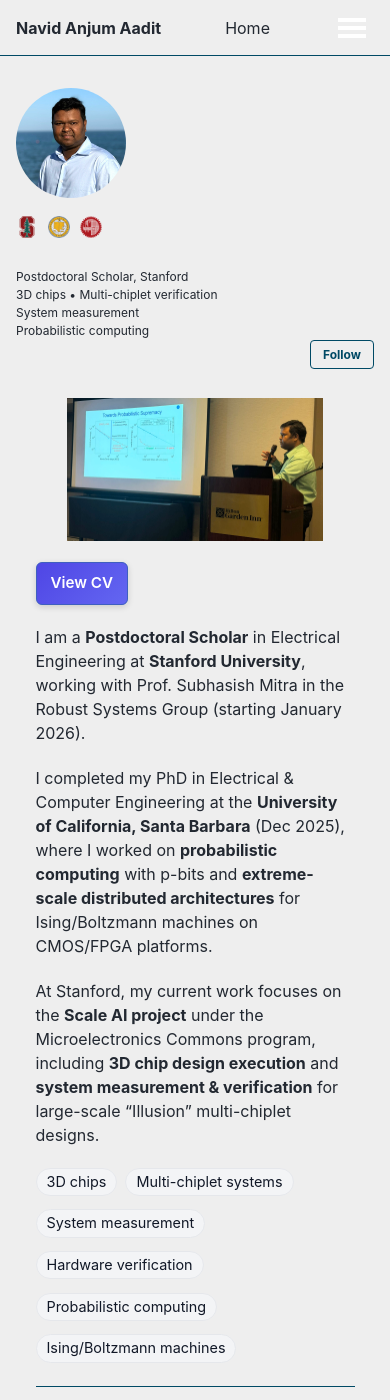
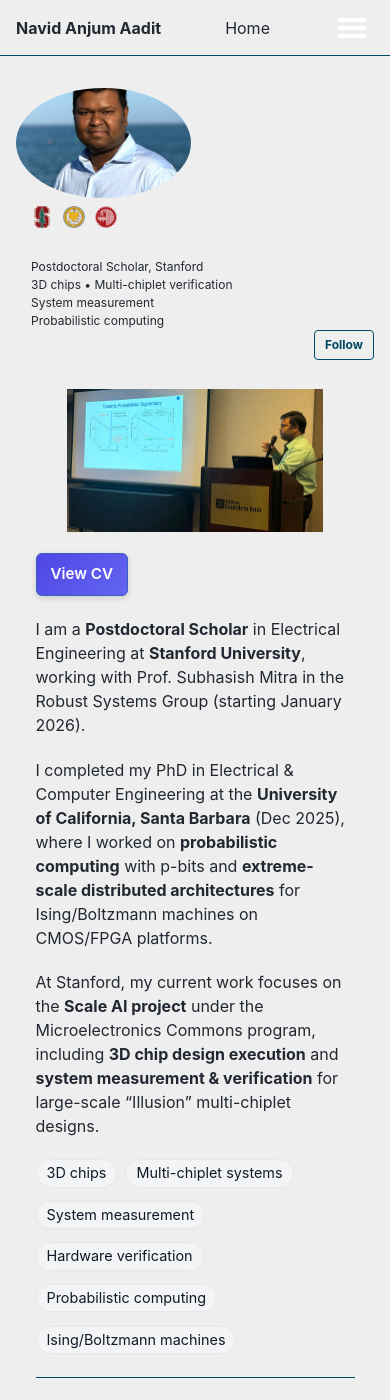
Before and after one commit to navidaadit/navidaadit.github.io, a Jekyll site: the page built from _pages/about.md, in a window 390 px wide and 1400 px high. Built offline with Jekyll 4.4.1, drawn with Linux system fonts in a browser that asks for light colours.

Commit message:
Update _custom.scss

```diff
--- a/_sass/_custom.scss
+++ b/_sass/_custom.scss
@@ -1,11 +1,14 @@
 /* ===========================================================
    Navid Aadit — site overrides
+   (grid layout, justified text, hero image, keyword pills,
+    spotlight images, and a single clean footer)
    =========================================================== */
 
 /* ---------- Global width ---------- */
 .initial-content,
 .page__inner,
 .page {
+  /* clamp on very wide monitors to stop overflow/stretch */
   max-width: min(1400px, 90vw);
   margin-left: auto;
   margin-right: auto;
@@ -14,14 +17,14 @@
 }
 
 /* ---------- Content width cap inside right column ---------- */
-:root { --content-max: 75%; }
+:root { --content-max: 75%; } /* simple size var (not theme-related) */
 
-/* Limit inner text width */
+/* Limit inner text width (not hero/pills/CV button) */
 .layout--single .page__content > *:not(.hero-img):not(.keyword-pills):not(.cv-row) {
   max-width: var(--content-max);
 }
 
-/* Justified body text */
+/* Justified body text (base) */
 .layout--single .page__content p {
   text-align: justify;
   text-justify: inter-word;
@@ -32,152 +35,122 @@
 /* Clear legacy floats */
 .page::after { content: ""; display: block; clear: both; }
 
-
 /* ===========================================================
-   1. SIDEBAR ALIGNMENT (ALWAYS LEFT)
+   AUTHOR SIDEBAR FIXES (LEFT ALIGNED EVERYWHERE + ICON/TEXT INLINE)
    =========================================================== */
 
-/* Force Avatar Left on ALL screens */
-.author__avatar {
-  display: block !important;
+/* Make avatar + bio + everything left aligned everywhere */
+.sidebar .author__avatar,
+.sidebar .author__content,
+.sidebar .author__bio,
+.sidebar .affil-logos,
+.sidebar .author__urls-wrapper,
+.sidebar .author__urls {
   text-align: left !important;
-  width: 100% !important;
-  margin-left: 0 !important;
 }
 
-.author__avatar img {
-  margin: 0 !important; /* Removes centering margins */
-  margin-bottom: 10px !important;
+/* Avatar: left aligned (no centering), consistent sizing */
+.author__avatar{
   display: block !important;
+  width: 100% !important;
+}
+.author__avatar img{
   width: 150px;
   height: 150px;
   object-fit: cover;
   border-radius: 50%;
+  margin: 0 !important;    /* left */
+  display: block !important;
+}
+@media (max-width: 640px){
+  .author__avatar img{ width: 110px; height: 110px; }
 }
 
-/* Force Name/Bio Left on ALL screens */
-.sidebar .author__content,
-.sidebar .author__bio {
-  text-align: left !important;
-  width: 100% !important;
-  margin-left: 0 !important;
-  padding-left: 0 !important;
-}
-
-/* Force Logos Left */
-.sidebar .affil-logos {
+/* Logos: keep them left too */
+.sidebar .affil-logos{
   display: flex !important;
   width: 100% !important;
-  justify-content: flex-start !important; /* Starts from left */
+  justify-content: flex-start !important;
   align-items: center !important;
   gap: 10px !important;
+  line-height: 1 !important;
   margin: 8px 0 12px 0 !important;
   padding: 0 !important;
+  flex-wrap: nowrap !important;
 }
-.sidebar .affil-logo {
+.sidebar .affil-logo{
   width: 22px;
   height: 22px;
   object-fit: contain;
   display: block !important;
 }
 
-/* ===========================================================
-   2. FIX STANFORD / LOCATION LINKS (Prevent New Line)
-   =========================================================== */
-
-/* Reset List Styles */
-.sidebar .author__urls ul {
+/* ---- KEY FIX: icon + text must be on same line/column, never under icon ---- */
+/* Remove any indentation */
+.sidebar .author__urls{
   padding-left: 0 !important;
   margin-left: 0 !important;
-  list-style-type: none !important;
+}
+.sidebar .author__urls li{
+  margin-left: 0 !important;
+  padding-left: 0 !important;
+  list-style: none !important;
 }
 
-/* The 'a' tag becomes a flex container.
-   This treats the Icon and the Text as two blocks sitting side-by-side.
-*/
-.sidebar .author__urls li a {
-  display: flex !important;
-  flex-direction: row !important;
-  align-items: flex-start !important;
-  width: 100% !important;
-  gap: 12px !important; /* Space between Icon and Text */
-  text-decoration: none !important;
-  padding: 3px 0 !important;
+/* Layout each contact row as a 2-column grid: [icon][text] */
+.sidebar .author__urls li{
+  display: grid !important;
+  grid-template-columns: 1.25em 1fr !important;
+  column-gap: 8px !important;
+  align-items: start !important;
 }
 
-/* Force the Icon to stay an Icon (don't break line) */
-.sidebar .author__urls li a i {
-  display: inline-block !important;
-  width: 20px !important;
-  text-align: center !important;
-  flex-shrink: 0 !important; /* Never shrink the icon */
-  margin-top: 4px !important; /* Align with text top */
-  line-height: 1 !important;
+/* If theme wraps item in <a>, make <a> NOT break layout */
+.sidebar .author__urls li > a{
+  display: contents !important; /* lets li grid control icon/text */
 }
 
-/* Target the text inside the link to ensure it handles wrapping correctly */
-.sidebar .author__urls li a span {
-  display: block !important; /* Treat text as a block next to icon */
-  text-align: left !important;
+/* Icon column: fixed width */
+.sidebar .author__urls li i,
+.sidebar .author__urls li svg{
+  width: 1.25em !important;
+  margin-top: 2px;
+}
+
+/* Text column: force inline-ish wrappers so they don't drop to new line */
+.sidebar .author__urls li span,
+.sidebar .author__urls li .label,
+.sidebar .author__urls li .p-locality,
+.sidebar .author__urls li .p-region,
+.sidebar .author__urls li .p-country-name,
+.sidebar .author__urls li div,
+.sidebar .author__urls li p{
+  display: inline !important;
+  margin: 0 !important;
+  min-width: 0 !important;
+  overflow-wrap: anywhere !important;
+  word-break: normal !important;
 }
 
 /* ===========================================================
-   3. MOBILE FOLLOW BUTTON (KEEP RIGHT)
+   HERO + CONTENT ELEMENTS
    =========================================================== */
 
-/* Mobile Sidebar Wrapper */
-@media (max-width: 1023px) {
-  /* Smaller avatar for phone, still left aligned */
-  .author__avatar img {
-    width: 110px !important;
-    height: 110px !important;
-  }
+/* Remove any built-in hero from the theme */
+.page__hero,
+.page__hero--overlay,
+.hero-landing { display: none !important; }
 
-  /* Make sure the container holding the button goes to the right */
-  .author__urls-wrapper {
-    display: flex !important;
-    justify-content: flex-end !important; /* Pushes button to Right */
-    width: 100% !important;
-    position: relative !important;
-    margin: 0 !important;
-    padding: 0 !important;
-  }
-
-  /* The Button itself */
-  .author__urls-wrapper .btn {
-    display: inline-block !important;
-    margin: 0 !important;
-  }
-
-  /* The Dropdown Menu position */
-  .author__urls {
-    position: absolute !important;
-    right: 0 !important;
-    left: auto !important;
-    top: calc(100% + 10px) !important;
-    z-index: 9999 !important;
-    background: white !important;
-    border: 1px solid #e5e7eb;
-    box-shadow: 0 5px 15px rgba(0,0,0,0.1);
-    width: 250px !important;
-    text-align: left !important;
-    padding: 10px !important;
-  }
+/* Hero image (no crop, 80%, centered, no extra gap) */
+.hero-img {
+  display: block;
+  width: 80%;
+  height: auto;
+  margin: 0 auto 0 auto;  /* no bottom margin */
+  border-bottom: none;    /* no line */
 }
 
-/* Desktop Layer fix */
-@media (min-width:1024px){
-  .sidebar{ z-index: 1 !important; }
-  .page__content{ position: relative; z-index: 2 !important; }
-}
-
-
-/* ===========================================================
-   HERO / CONTENT / PILLS (Standard)
-   =========================================================== */
-
-.page__hero, .page__hero--overlay, .hero-landing { display: none !important; }
-.hero-img { display: block; width: 80%; height: auto; margin: 0 auto 0 auto; border-bottom: none; }
+/* ---------- Download CV button ---------- */
 .cv-row { margin: 0.5rem 0 1rem 0; }
 
 .page__content .btn--cv {
@@ -195,96 +168,313 @@
 .page__content .btn--cv:hover  { background-color: #3f5fc0; border-color: #3552a6; }
 .page__content .btn--cv:active { transform: translateY(1px); }
 
-/* Keywords */
+/* ---------- Keyword pills ---------- */
 .keyword-pills {
-  list-style: none; padding: 0; margin: 0.25rem 0 0.5rem 0;
-  display: flex; flex-wrap: wrap; gap: 6px 8px;
+  list-style: none;
+  padding: 0;
+  margin: 0.25rem 0 0.5rem 0;
+  display: flex;
+  flex-wrap: wrap;
+  gap: 6px 8px;
 }
 .keyword-pills li {
-  font-size: 0.9rem; line-height: 1; padding: 6px 10px;
-  border-radius: 999px; white-space: nowrap;
+  font-size: 0.9rem;
+  line-height: 1;
+  padding: 6px 10px;
+  border-radius: 999px;
+  white-space: nowrap;
   border: 1px solid #e5e7eb !important;
   background: #f3f4f6 !important;
   color: #111827 !important;
 }
 
-/* Gallery / Images */
-.figure-card { overflow: hidden; border-radius: 10px; position: relative; border: 1px solid #e5e7eb; background: #f7fafc; }
+/* ---------- Spotlight / Research gallery images ---------- */
+.figure-card {
+  overflow: hidden;
+  border-radius: 10px;
+  position: relative;
+  border: 1px solid #e5e7eb;
+  background: #f7fafc;
+}
+
+/* True 4:3 box via aspect-ratio so captions stay below */
 .figure-card img {
-  display:block; width:100% !important; height:auto !important;
-  aspect-ratio: 4 / 3; object-fit: contain !important; object-position: center !important;
+  display:block;
+  width:100% !important;
+  height:auto !important;
+  aspect-ratio: 4 / 3;
+  object-fit: contain !important;
+  object-position: center !important;
   background: transparent !important;
 }
-.figure-card.fill img { object-fit: cover !important; object-position: center !important; }
-.gallery-2x2{ display:grid; grid-template-columns:repeat(2,minmax(0,1fr)); gap:12px; margin:.6rem 0 1.2rem; }
-@media (max-width:980px){ .gallery-2x2{ grid-template-columns:1fr; } }
+
+/* Optional: make an image FILL its card (good for tall rack photos) */
+.figure-card.fill img {
+  object-fit: cover !important;
+  object-position: center !important;
+}
+
+/* 2×2 spotlight grid */
+.gallery-2x2{
+  display:grid;
+  grid-template-columns:repeat(2,minmax(0,1fr));
+  gap:12px;
+  margin:.6rem 0 1.2rem;
+}
+@media (max-width:980px){
+  .gallery-2x2{ grid-template-columns:1fr; }
+}
+
+/* Icons in Recognition list */
 .page__content i.fas { color: #3b82f6; margin-right: 6px; }
 
-/* Footer */
-.page__footer, .page__footer::before, .page__footer::after {
-  background: transparent !important; border: 0 !important; box-shadow: none !important; padding: 0 !important; min-height: 0 !important;
+/* ===========================================================
+   FOOTER: single slim bar
+   =========================================================== */
+.page__footer,
+.page__footer::before,
+.page__footer::after {
+  background: transparent !important;
+  border: 0 !important;
+  box-shadow: none !important;
+  padding: 0 !important;
+  min-height: 0 !important;
 }
 .page__footer-follow { display: none !important; }
+.footer-bar {
+  display: flex !important;
+  align-items: center !important;
+  justify-content: space-between !important;
+  width: 100% !important;
+  max-width: none !important;
+  margin: 0 !important;
+  padding: 6px 16px !important;
+  background: #f7fafc !important;
+  color: #475569 !important;
+  border-top: 1px solid #e5e7eb !important;
+  font-size: 0.78rem !important;
+  line-height: 1.2;
+}
+.footer-left  { opacity: .92; }
+.footer-right { opacity: .92; text-align: right; }
 
-.footer-bar {
-  display: flex !important; align-items: center !important; justify-content: space-between !important;
-  width: 100% !important; max-width: none !important; margin: 0 !important;
-  padding: 6px 16px !important; background: #f7fafc !important; color: #475569 !important;
-  border-top: 1px solid #e5e7eb !important; font-size: 0.78rem !important; line-height: 1.2;
+/* ---------- Responsive ---------- */
+.page { margin-top: 1rem; }
+@media (max-width: 520px) {
+  .footer-bar { flex-wrap: wrap; row-gap: 4px; }
 }
-.footer-left { opacity: .92; }
-.footer-right { opacity: .92; text-align: right; }
-.page { margin-top: 1rem; }
-@media (max-width: 520px) { .footer-bar { flex-wrap: wrap; row-gap: 4px; } }
 
-/* Justification & Widths */
+/* ===========================================================
+   HARD ENFORCE: 75% inner width + justification, no hyphens
+   =========================================================== */
 .layout--single .page__content > *:not(.hero-img):not(.keyword-pills):not(.cv-row):not(.gallery-3):not(.figure-card) {
-  width: 100% !important; max-width: var(--content-max) !important; margin-right: auto !important; margin-left: 0 !important;
+  width: 100% !important;
+  max-width: var(--content-max) !important;
+  margin-right: auto !important;
+  margin-left: 0 !important;
 }
 @media (max-width: 980px) {
   .layout--single .page__content > *:not(.hero-img):not(.keyword-pills):not(.cv-row):not(.gallery-3):not(.figure-card) {
-    max-width: none !important; width: 100% !important; margin: 0 !important;
+    max-width: none !important;
+    width: 100% !important;
+    margin: 0 !important;
   }
 }
-.layout--single .page__content { text-align: justify !important; text-justify: inter-word; }
 
-.page__content .card ul, .page__content .card ol, .page__content .card li, .page__content .card p,
-.page__content .section ul, .page__content .section ol, .page__content .section li, .page__content .section p {
-  text-align: left !important; text-justify: auto !important; -webkit-hyphens: none !important; hyphens: none !important;
+/* Justify main content only (NOT sidebar/author area) */
+.layout--single .page__content {
+  text-align: justify !important;
+  text-justify: inter-word;
 }
-.page__content .card, .page__content .section {
-  background: #ffffff !important; border-color: #e5e7eb !important; color: #111827 !important;
+
+/* Don't justify lists/paragraphs inside white boxes */
+.page__content .card ul,
+.page__content .card ol,
+.page__content .card li,
+.page__content .card p,
+.page__content .section ul,
+.page__content .section ol,
+.page__content .section li,
+.page__content .section p {
+  text-align: left !important;
+  text-justify: auto !important;
+  -webkit-hyphens: none !important;
+  hyphens: none !important;
 }
-.page__content p, .page__content li, .page__content blockquote, .page__content .figcap, .page__content .small-note {
-  -webkit-hyphens: none !important; hyphens: none !important; word-break: normal !important; overflow-wrap: break-word;
+
+/* Make “card/section” boxes light */
+.page__content .card,
+.page__content .section {
+  background: #ffffff !important;
+  border-color: #e5e7eb !important;
+  color: #111827 !important;
 }
-.page__content h1, .page__content h2, .page__content h3, .page__content h4, .page__content h5, .page__content h6,
-.page__content .keyword-pills, .page__content .keyword-pills *, .page__content .pill-list, .page__content .pill-list *,
-.page__content .stat-row, .page__content .stat-row *, .page__content .card h4, .page__content .cv-row,
-.footer-bar, .footer-bar * { text-align: left !important; }
 
-/* Centered Captions */
-.page__content .figure-card > figcaption, .page__content .figure-card > .figcap,
+/* Turn off hyphenation, keep graceful wrapping */
+.page__content p,
+.page__content li,
+.page__content blockquote,
+.page__content .figcap,
+.page__content .small-note {
+  -webkit-hyphens: none !important;
+  hyphens: none !important;
+  word-break: normal !important;
+  overflow-wrap: break-word;
+}
+
+/* Keep non-paragraph UI bits left-aligned */
+.page__content h1,
+.page__content h2,
+.page__content h3,
+.page__content h4,
+.page__content h5,
+.page__content h6,
+.page__content .keyword-pills,
+.page__content .keyword-pills *,
+.page__content .pill-list,
+.page__content .pill-list *,
+.page__content .stat-row,
+.page__content .stat-row *,
+.page__content .card h4,
+.page__content .cv-row,
+.footer-bar,
+.footer-bar * {
+  text-align: left !important;
+}
+
+/* ---------- CENTER CAPTIONS IN FIGURE CARDS ---------- */
+.page__content .figure-card > figcaption,
+.page__content .figure-card > .figcap,
 .layout--single .page__content .gallery-2x2 .figure-card > figcaption,
 .layout--single .page__content .gallery-2x2 .figure-card > .figcap {
-  display: block !important; width: 100% !important; text-align: center !important;
-  margin-top: 6px !important; font-size: 0.9rem !important; line-height: 1.35 !important; color: #475569 !important;
-}
-.page__content .figure-card > figcaption *, .page__content .figure-card > .figcap * {
-  text-align: inherit !important; margin: 0 !important; display: inline !important;
+  display: block !important;
+  width: 100% !important;
+  text-align: center !important;
+  margin-top: 6px !important;
+  font-size: 0.9rem !important;
+  line-height: 1.35 !important;
+  color: #475569 !important;
 }
 
-/* Teaching/Pubs */
-.page__content .course-item { display:flex; align-items:flex-start; gap:10px; flex-wrap: wrap; }
-.page__content .course-item > div { flex: 1 1 0; min-width: 0; overflow-wrap: anywhere; word-break: normal; }
-.page__content .course-item .badge { flex: 0 0 auto; white-space: nowrap; }
-.cite-id, .pub-id, .id-badge, .entry-id, .label, [class^="id-"], [class*=" id-"] {
-  border: 1px solid #e5e7eb !important; background: #f3f4f6 !important; color: #111827 !important;
-  border-radius: 999px; padding: 2px 8px; font-weight: 600;
+/* Ensure children inherit centering, never override it */
+.page__content .figure-card > figcaption *,
+.page__content .figure-card > .figcap * {
+  text-align: inherit !important;
+  margin: 0 !important;
+  display: inline !important;
 }
-.greedy-nav .hidden-links li a { padding-top: 10px; padding-bottom: 10px; line-height: 1.2; }
-.inline-list li{ white-space:normal !important; overflow-wrap:anywhere !important; word-break:normal !important; max-width:100% !important; }
-.page__content a:not(.btn--cv):not(.no-link-style), .footer-bar a:not(.no-link-style) {
-  color: inherit !important; text-decoration: underline; text-decoration-thickness: 1px; text-underline-offset: 2px;
+
+/* Teaching/service mobile overflow fix */
+.page__content .course-item {
+  display:flex;
+  align-items:flex-start;
+  gap:10px;
+  flex-wrap: wrap;
 }
-.page__content a:not(.btn--cv):not(.no-link-style):hover, .footer-bar a:not(.no-link-style):hover { color: #1d4ed8 !important; }
+.page__content .course-item > div {
+  flex: 1 1 0;
+  min-width: 0;
+  overflow-wrap: anywhere;
+  word-break: normal;
+}
+.page__content .course-item .badge {
+  flex: 0 0 auto;
+  white-space: nowrap;
+}
+
+/* Publications ID tags */
+.cite-id, .pub-id, .id-badge, .entry-id, .label,
+[class^="id-"], [class*=" id-"] {
+  border: 1px solid #e5e7eb !important;
+  background: #f3f4f6 !important;
+  color: #111827 !important;
+  border-radius: 999px;
+  padding: 2px 8px;
+  font-weight: 600;
+}
+
+/* Slimmer mobile dropdown menu */
+.greedy-nav .hidden-links li a {
+  padding-top: 10px;
+  padding-bottom: 10px;
+  line-height: 1.2;
+}
+
+/* Inline reviewer list wrap-safety */
+.inline-list li{
+  white-space:normal !important;
+  overflow-wrap:anywhere !important;
+  word-break:normal !important;
+  max-width:100% !important;
+}
+
+/* ---------- LINKS: inherit color; turn blue only on hover/focus ---------- */
+.page__content a:not(.btn--cv):not(.no-link-style),
+.footer-bar a:not(.no-link-style) {
+  color: inherit !important;
+  text-decoration: underline;
+  text-decoration-thickness: 1px;
+  text-underline-offset: 2px;
+}
+.page__content a:not(.btn--cv):not(.no-link-style):visited,
+.footer-bar a:not(.no-link-style):visited {
+  color: inherit !important;
+}
+.page__content a:not(.btn--cv):not(.no-link-style):hover,
+.page__content a:not(.btn--cv):not(.no-link-style):focus-visible,
+.footer-bar a:not(.no-link-style):hover,
+.footer-bar a:not(.no-link-style):focus-visible {
+  color: #1d4ed8 !important;
+}
+.page__content a:not(.btn--cv):not(.no-link-style):active,
+.footer-bar a:not(.no-link-style):active {
+  color: #1e40af !important;
+}
+
+/* === Follow button: right edge, no effect on text alignment, button hugs text === */
+.author__urls-wrapper { text-align: initial !important; } /* hard reset if anything leaked */
+
+/* Mobile/tablet only */
+@media (max-width:1023px){
+  /* Make the wrapper shrink to its contents and sit on the right */
+  .author__urls-wrapper{
+    position: relative !important;   /* anchor for dropdown */
+    display: block !important;
+    width: max-content !important;   /* shrink to button width */
+    margin-left: auto !important;    /* push to right edge */
+    padding: 0 !important;
+    text-align: left !important;     /* Reset text inside button/dropdown */
+  }
+
+  /* Button: just big enough for its text */
+  .author__urls-wrapper .btn{
+    display: inline-block !important;
+    width: auto !important;
+    padding: 7px 10px !important;
+    line-height: 1.2 !important;
+    white-space: nowrap !important;
+  }
+
+  /* Dropdown: anchored to the button’s right edge, above content */
+  .author__urls{
+    position: absolute !important;
+    right: 0 !important;
+    left: auto !important;
+    top: calc(100% + 8px) !important;
+    min-width: 220px !important;
+    max-width: calc(100vw - 32px) !important; /* safe mobile gutter */
+    z-index: 3000 !important;
+    background: #fff !important;
+    border: 1px solid #e5e7eb !important;
+    box-shadow: 0 8px 22px rgba(0,0,0,.15) !important;
+    display: none;
+    text-align: left !important; /* content inside dropdown is left aligned */
+  }
+  .author__urls.is--visible{ display: block !important; }
+}
+
+/* === LAYER ORDER FIX (desktop): keep content above fixed sidebar === */
+@media (min-width:1024px){
+  .sidebar{ z-index: 1 !important; }
+  .page__content{ position: relative; z-index: 2 !important; }
+}
```
